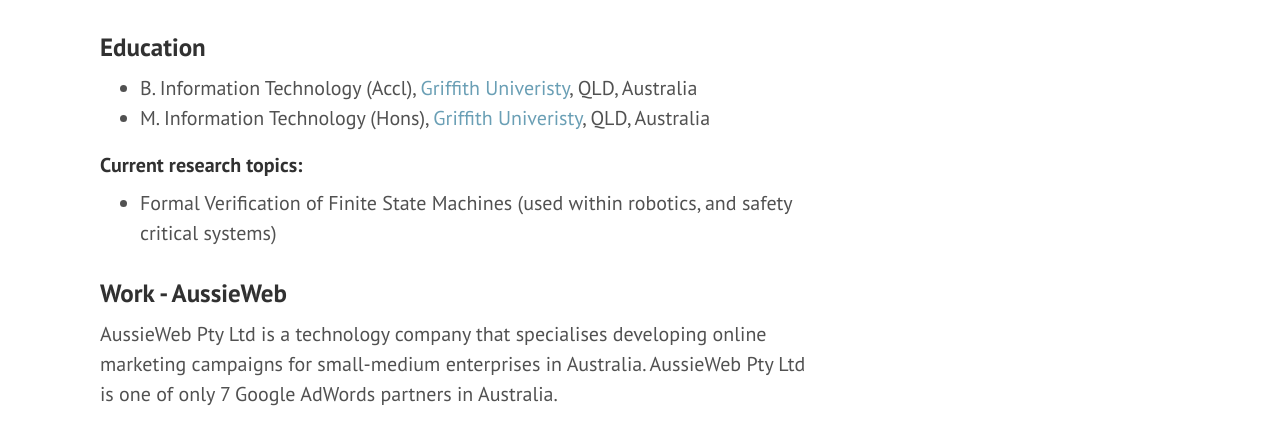
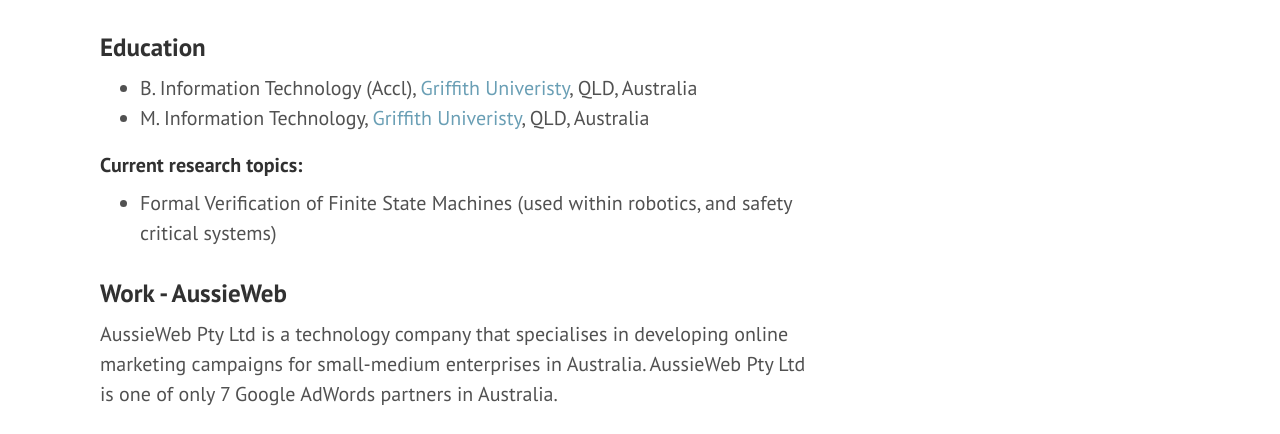
Before and after one commit to JeremyCade/jeremycade.github.io, a Jekyll site: the page built from about.md, in a window 1280 px wide. Shown: the part 611-1045 px from the top of the page. Built offline with Jekyll 4.4.1, drawn with Linux system fonts in a browser that asks for light colours; Markdown is read by kramdown in place of the engine named in the settings.

Commit message:
Updated About page

```diff
--- a/about.md
+++ b/about.md
@@ -14,13 +14,13 @@
 
 ### Education
 - B. Information Technology (Accl), [Griffith Univeristy](http://www.griffith.edu.au), QLD, Australia
-- M. Information Technology (Hons), [Griffith Univeristy](http://www.griffith.edu.au), QLD, Australia
+- M. Information Technology, [Griffith Univeristy](http://www.griffith.edu.au), QLD, Australia
 
 ####Current research topics:
 - Formal Verification of Finite State Machines (used within robotics, and safety critical systems)
 
 ### Work - AussieWeb
-AussieWeb Pty Ltd is a technology company that specialises developing online marketing campaigns for small-medium enterprises in Australia. AussieWeb Pty Ltd is one of only 7 Google AdWords partners in Australia.
+AussieWeb Pty Ltd is a technology company that specialises in developing online marketing campaigns for small-medium enterprises in Australia. AussieWeb Pty Ltd is one of only 7 Google AdWords partners in Australia.
 
 - Manage the company's server and web infrastructure
 - Integration of AussieWeb Ad Management and CRM systems with Google AdWords, Bing Ads and Yahoo Ads API's.
```
